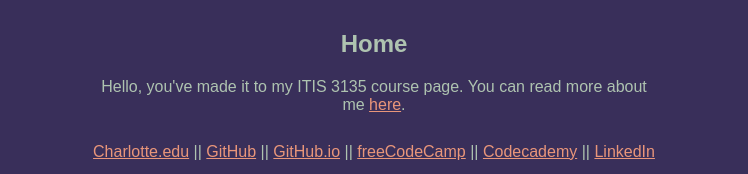
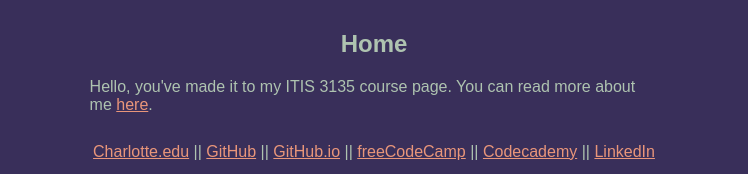
Before and after one commit to erick718/erick718.github.io, a plain HTML site: page itis3135/index.html in a window 1280 px wide. Shown: the part 118-292 px from the top of the page, without its empty margins (266-1014 px from the left). Drawn offline with Linux system fonts and the light colour scheme.

Commit message:
Update index.html

```diff
--- a/itis3135/index.html
+++ b/itis3135/index.html
@@ -12,7 +12,7 @@
     </header>
     <main>
         <h2>Home</h2>
-        <p class="index">Hello, you've made it to my ITIS 3135 course page. You can read more about me <a href="introduction.html">here</a>.</p>
+        <p>Hello, you've made it to my ITIS 3135 course page. You can read more about me <a href="introduction.html">here</a>.</p>
     </main>
     <footer>
         <div data-include="components/footer.html"></div>
```
